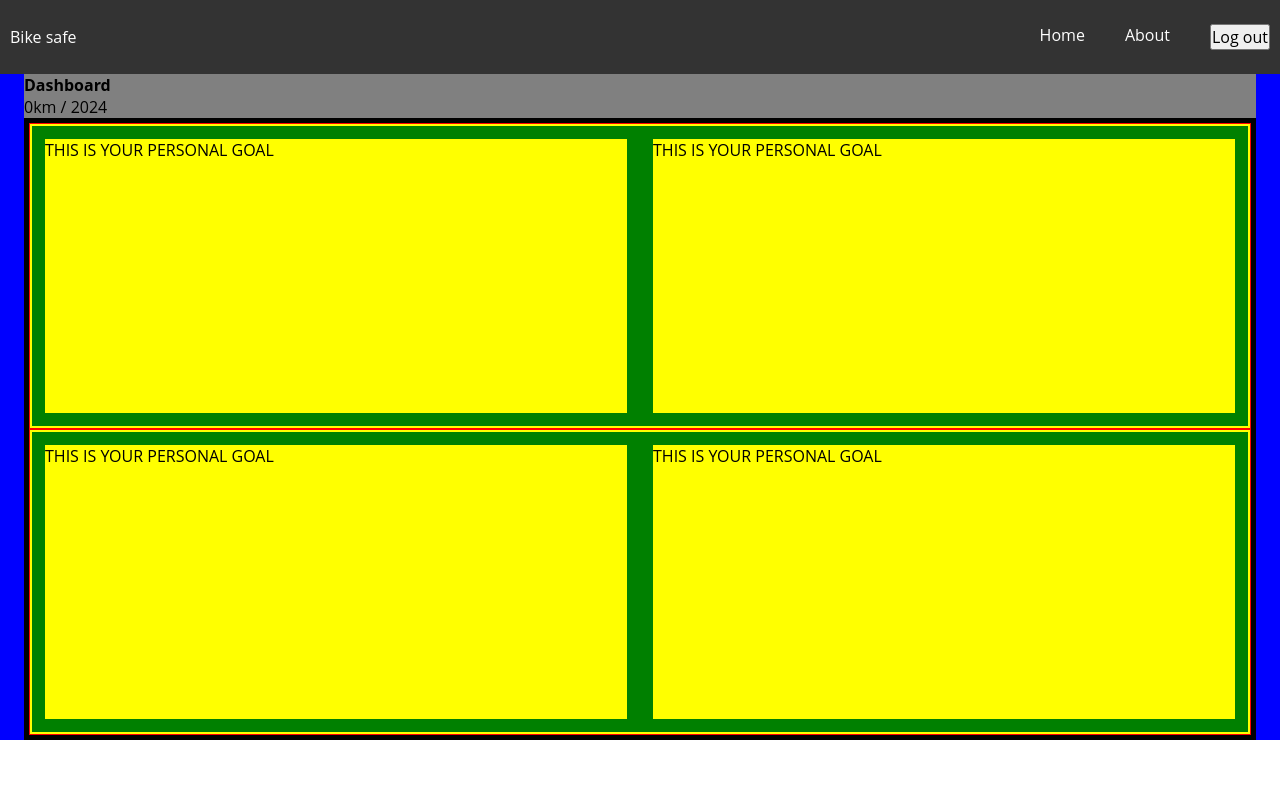
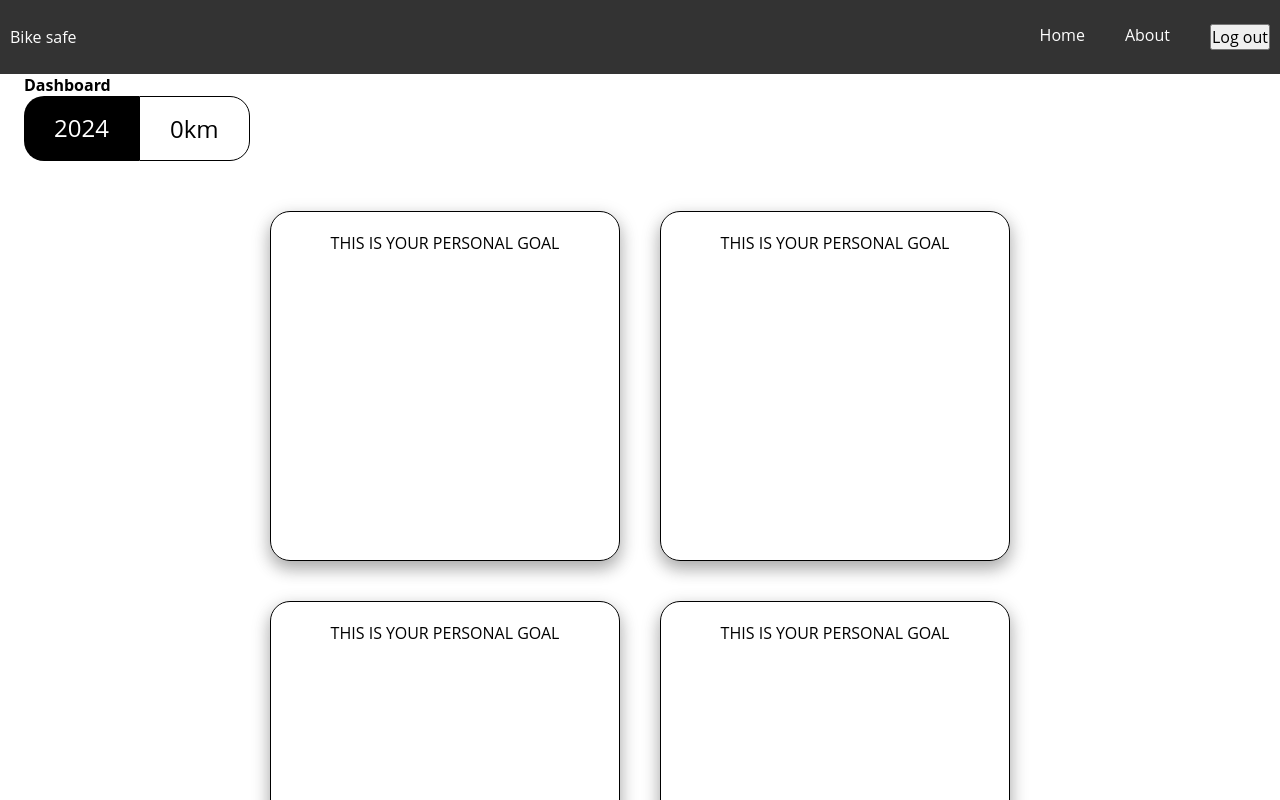
Before and after one commit to Bicyclesafe/bikesafe, a React app in the folder client/: page /dashboard in a window 1280 px wide. Shown: the top 800 px of the page. Built offline with nearby package versions, Linux system fonts and the light colour scheme; no server answers; sample sign-in values are in the browser's storage; the HTML template or start-up script is replaced by a standard one.

Commit message:
add styling to dashboard

```diff
--- a/client/src/components/dashboard/Dashboard.module.css
+++ b/client/src/components/dashboard/Dashboard.module.css
@@ -1,5 +1,4 @@
 .dashboard-container {
-    background-color: blue;
     display: flex;
     justify-content: center;
     padding: 0 1.5rem;
@@ -7,7 +6,6 @@
   }
 
 .content-container {
-    background-color: gray;
     max-width: 80rem;
     width: 100%;
   }
@@ -15,20 +13,24 @@
 .component-container {
     display: flex;
     flex-direction: column;
-    background-color: black;
-    padding: 5px;
+    padding: 30px;
 }
 
 .row-container {
     display: flex;
-    background-color: yellow;
-    padding: 2px;
-    border: 1px solid red;
     flex-wrap: wrap;
+    justify-content: center;
 }
 
 .item-left, .item-right {
     flex: 1;
-    height: 300px;
-    border: 13px solid green;
+    min-width: 250px;
+    max-width: 350px;
+    border: 1px solid black;
+    border-radius: 20px;
+    aspect-ratio: 1;
+    margin: 20px;
+    box-shadow: 0 8px 16px 0 rgba(0,0,0,0.2), 0 6px 20px 0 rgba(0,0,0,0.19);
+    padding: 20px;
+    text-align: center;
 }
--- /dev/null
+++ b/client/src/components/dashboard/SeasonalDistance.module.css
@@ -0,0 +1,21 @@
+.seasonal-distance-container {
+    display: flex;
+    border-radius: 20px;
+}
+
+.year, .distance {
+    font-size: 1.5rem;
+    padding: 15px 30px;
+    border-radius: 20px 0px 0px 20px;
+}
+
+.year {
+    background-color: black;
+    color: white;
+}
+
+.distance {
+    color: black;
+    border-radius: 0px 20px 20px 0px;
+    border: 1px solid black;
+}
--- a/client/src/components/dashboard/SeasonalDistance.tsx
+++ b/client/src/components/dashboard/SeasonalDistance.tsx
@@ -1,6 +1,7 @@
 import { useEffect, useState } from "react"
 import { useAuth } from "../../hooks/useAuth"
 import tripService from "../../services/tripService"
+import stylesSeasonalDistance from './SeasonalDistance.module.css'
 
 const SeasonalDistance = () => {
   const [distance, setDistance] = useState(0)
@@ -18,8 +19,13 @@ const SeasonalDistance = () => {
   const year = new Date().getFullYear()
 
   return (
-    <div>
-      {distance || 0}km / {year}
+    <div className={stylesSeasonalDistance['seasonal-distance-container']}>
+      <div className={stylesSeasonalDistance['year']}>
+        {year}
+      </div>
+      <div className={stylesSeasonalDistance['distance']}>
+        {distance || 0}km
+      </div>
     </div>
   )
 }
```
Also changed, not shown: client/src/components/dashboard/Dashboard.tsx (indentation only).
